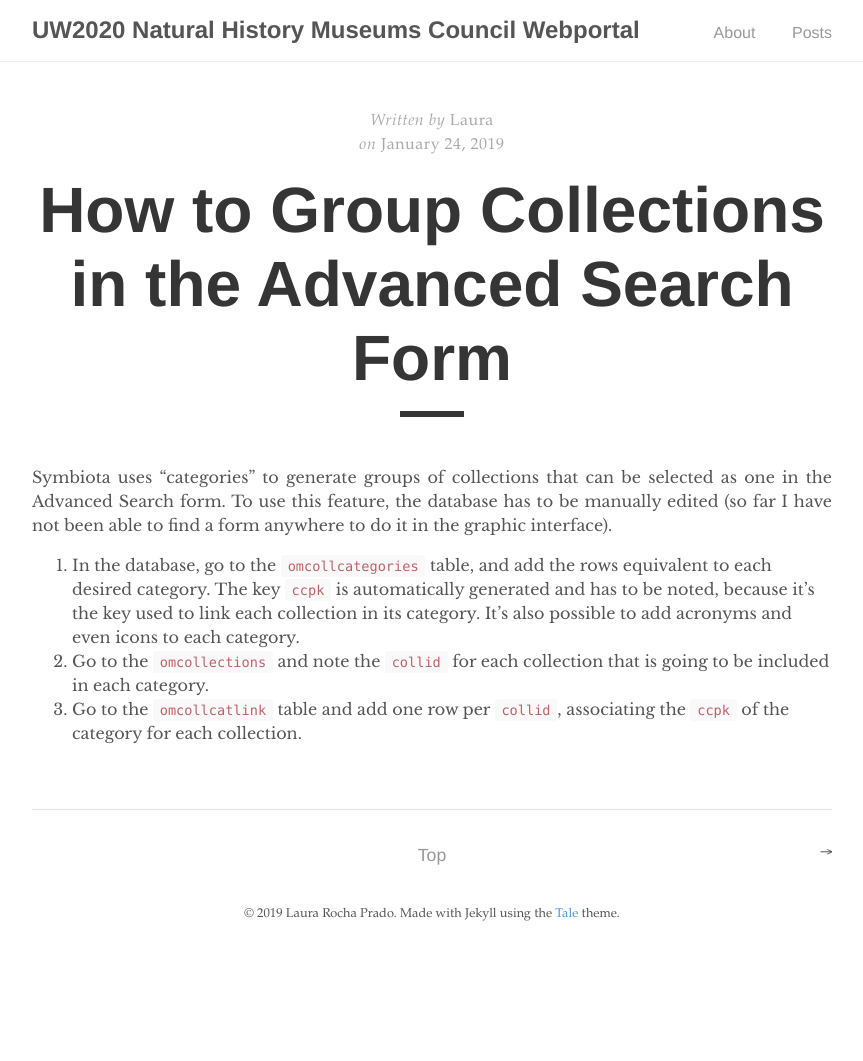
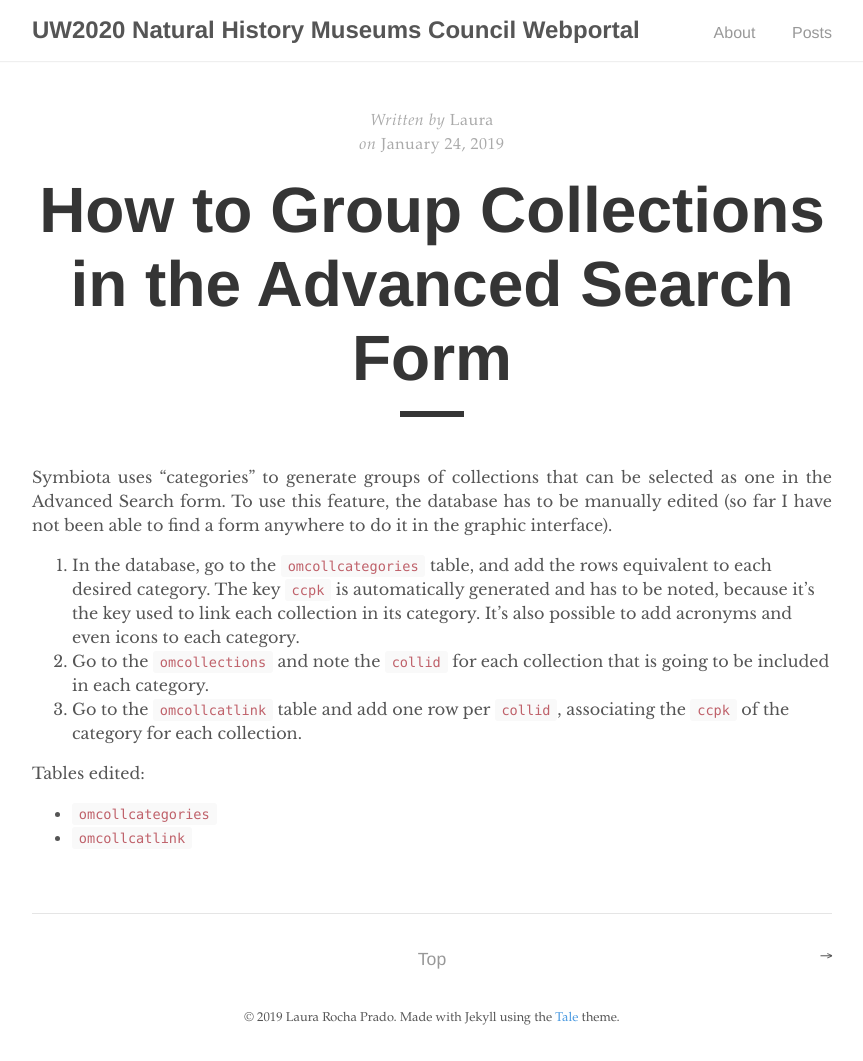
Before and after one commit to arbolitoloco/uw2020, a Jekyll site: the page built from _posts/2019-01-24-how-to-group-collections.md, in a window 1280 px wide. Shown: the whole page, without its empty margins (208-1071 px from the left). Built offline with Jekyll 4.4.1, drawn with Linux system fonts in a browser that asks for light colours; before the commit the page ends 957 px from its top, so only the background shows below that.

Commit message:
Update 2019-01-24-how-to-group-collections.md

```diff
--- a/_posts/2019-01-24-how-to-group-collections.md
+++ b/_posts/2019-01-24-how-to-group-collections.md
@@ -9,3 +9,7 @@ Symbiota uses "categories" to generate groups of collections that can be selecte
 1. In the database, go to the `omcollcategories` table, and add the rows equivalent to each desired category. The key `ccpk` is automatically generated and has to be noted, because it's the key used to link each collection in its category. It's also possible to add acronyms and even icons to each category.
 2. Go to the `omcollections` and note the `collid` for each collection that is going to be included in each category.
 3. Go to the `omcollcatlink` table and add one row per `collid`, associating the `ccpk` of the category for each collection.
+
+Tables edited:
+- `omcollcategories`
+- `omcollcatlink`
```
